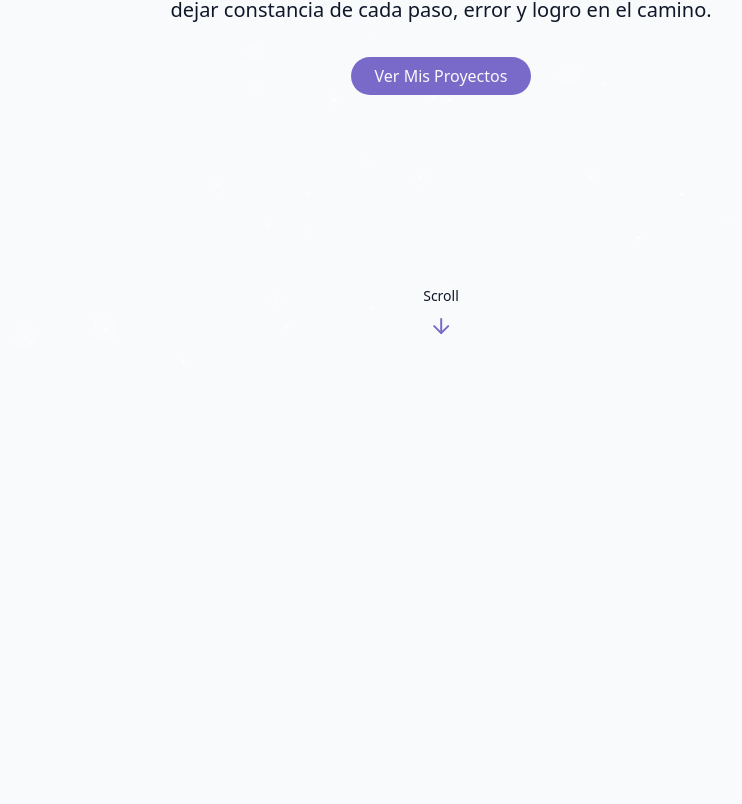
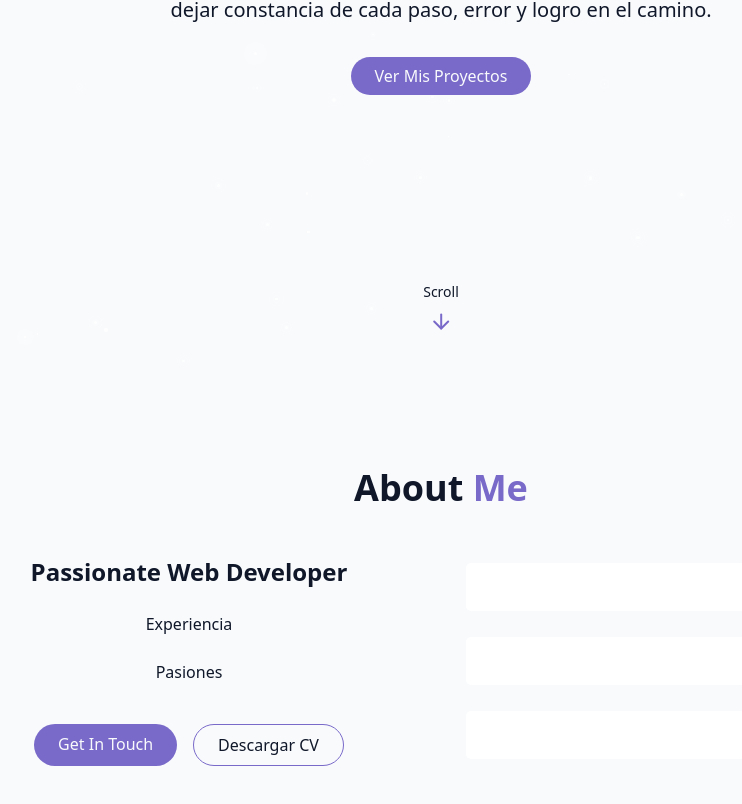
Before and after one commit to Err1ck/Portfolio, a React (Vite) app: page / in a window 1280 px wide. Shown: the part 428-1232 px from the top of the page, without its empty margins (199-941 px from the left). Before the commit the page ends 800 px from the top, so only its background shows below. Built offline with nearby package versions, Linux system fonts and the light colour scheme.

Commit message:
refactor: index.css, Home, Navbar feat: AboutSection

```diff
--- /dev/null
+++ b/src/components/AboutSection.jsx
@@ -0,0 +1,37 @@
+export const AboutSection = () => {
+  return (
+    <section id="about" className="py-24 px-4 relative">
+      {""}
+      <div className="container mx-auto max-w-5xl">
+        <h2 className="text-3xl md:text-4xl font-bold mb-12 text-center">
+          About <span className="text-primary"> Me</span>
+        </h2>
+        <div className="grid grid-cols-1 md:grid-cols-2 gap-12 items-center">
+          <div className="space-y-6">
+            <h3 className="text-2xl font-semibold">Passionate Web Developer</h3>
+            <p className="text-muted-foreground">Experiencia</p>
+            <p className="text-muted-foreground">Pasiones</p>
+            <div className="flex flex-col sm:flex-row gap-4 pt-4 justify-center">
+              <a href="#contact" className="cosmic-button">
+                {""}
+                Get In Touch
+              </a>
+              {/**Crear cv component */}
+              <a
+                href=""
+                className="px-6 py-2 rounded-full border border-primary hover:bg-primary/10 transition-colors duration-300"
+              >
+                Descargar CV
+              </a>
+            </div>
+          </div>
+          <div className="grid grid-cols-1 gap-6">
+            <div className="gradient-border p-6 card-hover"></div>
+            <div className="gradient-border p-6 card-hover"></div>
+            <div className="gradient-border p-6 card-hover"></div>
+          </div>
+        </div>
+      </div>
+    </section>
+  );
+};
--- a/src/components/Navbar.jsx
+++ b/src/components/Navbar.jsx
@@ -5,7 +5,7 @@
 import { Menu } from "lucide-react";
 
 const navItems = [
-  { name: "Home", href: "#hero" },
+  { name: "Home", href: "#main" },
   { name: "About", href: "#about" },
   { name: "Skills", href: "#skills" },
   { name: "Projects", href: "#projects" },
@@ -31,7 +31,7 @@
       <div className="container flex items-center justify-between">
         <a
           className="text-xl font-bold text-primary flex items-center"
-          href="#hero"
+          href="#main"
         >
           <span className="relative z-10">
             <span className="text-glow text-foreground"> Erick </span> Portfolio
--- a/src/index.css
+++ b/src/index.css
@@ -128,7 +128,7 @@
 }
 @utility gradient-border {
   @apply relative rounded-md;
-  background: liner-gradient(to right, hsl(var(--card)), hsl(var(--card)));
+  background: linear-gradient(to right, hsl(var(--card)), hsl(var(--card)));
   background-clip: padding-box;
   border: 1px solid transparent;
 }
--- a/src/pages/Home.jsx
+++ b/src/pages/Home.jsx
@@ -2,6 +2,7 @@
 import { StarBackground } from "@/components/StarBackground";
 import { Navbar } from "@/components/Navbar";
 import { MainSection } from "@/components/MainSection";
+import { AboutSection } from "@/components/AboutSection";
 
 export const Home = () => {
   return (
@@ -14,6 +15,7 @@
       <Navbar />
       {/* Main Content */}
       <MainSection />
+      <AboutSection />
       {/* Footer */}
     </div>
   );
```
